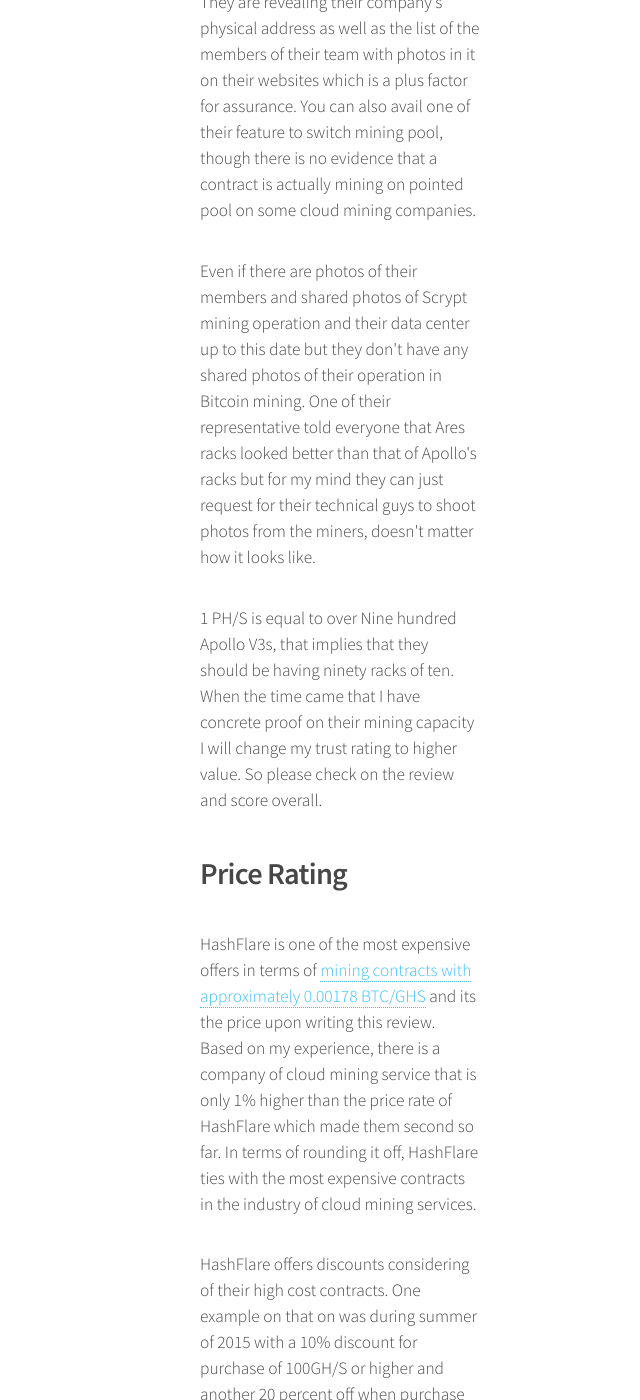
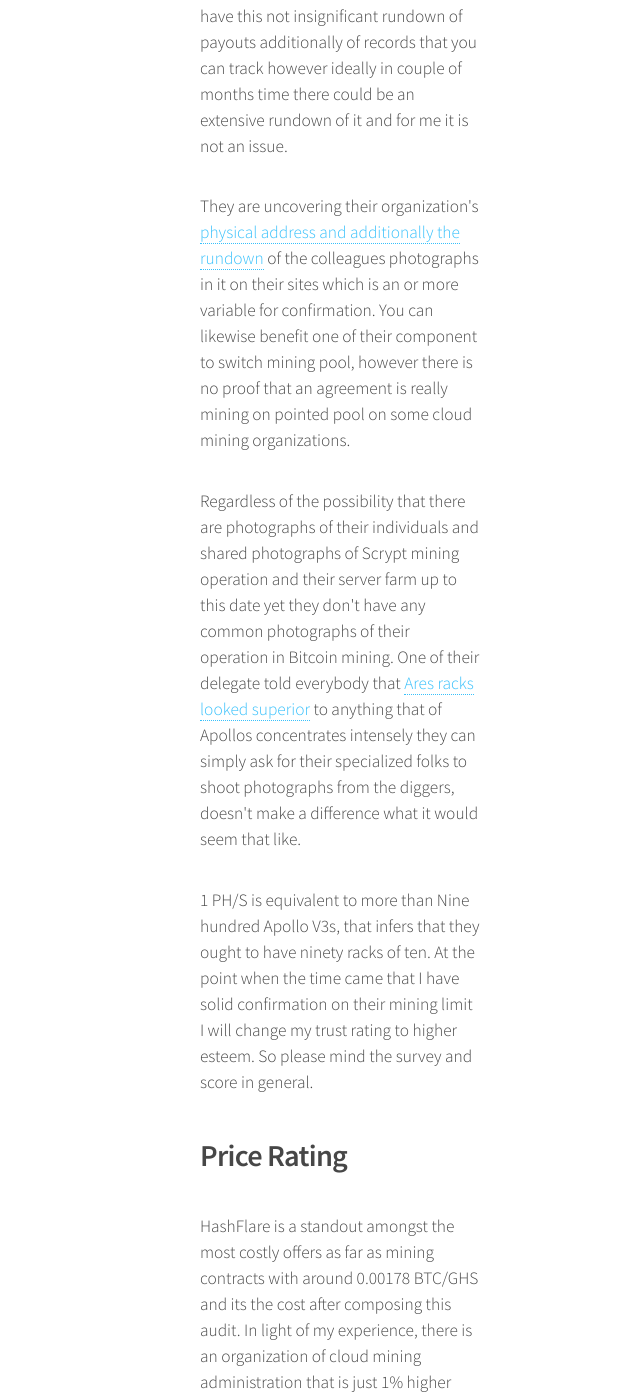
Before and after one commit to kripikroli/bitcoinminersnet_buhat, a Jekyll site: the page built from right-sidebar.html, in a window 1280 px wide and 1400 px high, scrolled down 1490 px. Shown: the whole window, without its empty margins (640-1280 px from the left). Built offline with Jekyll 4.4.1, drawn with Linux system fonts in a browser that asks for light colours; some of the changed text lies outside the part shown.

Commit message:
Update 2017-03-13-hashflare-cloud-mining-review.md

```diff
--- a/_posts/2017-03-13-hashflare-cloud-mining-review.md
+++ b/_posts/2017-03-13-hashflare-cloud-mining-review.md
@@ -16,52 +16,54 @@ toc:
 
 <h2 id="history">HashFlare History</h2>
 
-<p>HashCoins who offered hosting for <a href="/bitcoin-predictions-from-reserve-bank-of-india">mining contracts</a> on last quarter of 2015 had officially launched also their cloud mining service called HashFlare last 23rd of April 2015. They offered both altcoins and Bitcoin cloud mining services. </p>
+<p><a href="/usb-bitcoin-miner/">HashCoins who offered facilitating for mining contracts</a> on last quarter of 2015 had formally propelled likewise their cloud mining administration called HashFlare last 23rd of April 2015. They offered both altcoins and Bitcoin cloud mining administrations. </p>
 
-<p>HashFlare used a non-stock version of Apollo miner for their Bitcoin mining with SHA-256. HashFlare uses their Ares miner for mining with Scrypt. </p>
+{% include page-toc.html %}
 
-<p>All hardware has been provided by the parent company with data center of 2 Megawatt. Sergei Potapenko was the founder of HashCoins and it was located in Talin, Estonia on the year 2013.</p>
+<p>HashFlare utilized a non-stock rendition of Apollo excavator for their Bitcoin mining with SHA-256. HashFlare utilizes their Ares excavator for mining with Scrypt. The sum total of what equipment has been given by the parent organization with server farm of 2 Megawatt. Sergei Potapenko was the organizer of HashCoins and it was situated in Talin, Estonia on the year 2013. </p>
 
-<p>Looking at the data information, HashFlare is on top with 10K customers as of June 30, 2015 and counting who uses their cloud mining services that generates hash rate of over 1 PH/S.</p>
+<p>Taking a <a href="/how-to-mine-bitcoins/">gander at the information data</a>, HashFlare is on top with 10K clients as of June 30, 2015 and numbering who utilizes their cloud mining administrations that creates hash rate of more than 1 PH/S. </p>
 
 <h2 id="trust">Trust Rating</h2>
 
-<p>One of the newest company in <a href="/why-bitcoin-bill-of-north-dakota-is-failure">cloud mining services</a> is HashFlare and they have both Scrypt and SHA-256 mining services offered. Considering that they are that new on this industry, they don't have this long list of payouts also of records that you can track but hopefully in few months time there could be a long list of it and for me it is not an issue. </p>
+<p>One of the most up to date organization in cloud mining administrations is HashFlare and they have both Scrypt and SHA-256 mining administrations advertised. Considering that they are that new on this industry, they don't have this not insignificant rundown of payouts additionally of records that you can track however ideally in couple of months time there could be an extensive rundown of it and for me it is not an issue. </p>
 
-<p>They are revealing their company's physical address as well as the list of the members of their team with photos in it on their websites which is a plus factor for assurance. You can also avail one of their feature to switch mining pool, though there is no evidence that a contract is actually mining on pointed pool on some cloud mining companies.</p>
+<p>They are uncovering their organization's <a href="/what-is-bitcoin-mining-and-how-to-be-a-bitcoin-miner/">physical address and additionally the rundown</a> of the colleagues photographs in it on their sites which is an or more variable for confirmation. You can likewise benefit one of their component to switch mining pool, however there is no proof that an agreement is really mining on pointed pool on some cloud mining organizations. </p>
 
-<p>Even if there are photos of their members and shared photos of Scrypt mining operation and their data center up to this date but they don't have any shared photos of their operation in Bitcoin mining. One of their representative told everyone that Ares racks looked better than that of Apollo's racks but for my mind they can just request for their technical guys to shoot photos from the miners, doesn't matter how it looks like. </p>
+<p>Regardless of the possibility that there are photographs of their individuals and shared photographs of Scrypt mining operation and their server farm up to this date yet they don't have any common photographs of their operation in Bitcoin mining. One of their delegate told everybody that <a href="/bitcoin-in-venezuela-hides-when-crisis-strikes/">Ares racks looked superior</a> to anything that of Apollos concentrates intensely they can simply ask for their specialized folks to shoot photographs from the diggers, doesn't make a difference what it would seem that like. </p>
 
-<p>1 PH/S is equal to over Nine hundred Apollo V3s, that implies that they should be having ninety racks of ten.  When the time came that I have concrete proof on their mining capacity I will change my trust rating to  higher value. So please check on the review and score overall.</p>
+<p>1 PH/S is equivalent to more than Nine hundred Apollo V3s, that infers that they ought to have ninety racks of ten. At the point when the time came that I have solid confirmation on their mining limit I will change my trust rating to higher esteem. So please mind the survey and score in general. </p>
 
 <h2 id="price">Price Rating</h2>
 
-<p>HashFlare is one of the most expensive offers in terms of <a href="/beijing-threatens-shut-down-bitcoin-exchanges">mining contracts with approximately 0.00178 BTC/GHS</a> and its the price upon writing this review. Based on my experience, there is a company of cloud mining service that is only 1% higher than the price rate of HashFlare which made them second so far. In terms of rounding it off, HashFlare ties with the most expensive contracts in the industry of cloud mining services.</p>
+<p>HashFlare is a standout amongst the most costly offers as far as mining contracts with around 0.00178 BTC/GHS and its the cost after composing this audit. In light of my experience, there is an organization of cloud mining administration that is just 1% higher than the value rate of HashFlare which made them second up until now. As far as adjusting it off, HashFlare ties with the most costly contracts in the business of cloud mining administrations. </p>
 
-<p>HashFlare offers discounts considering of their high cost contracts. One example on that on was during summer of 2015 with a 10% discount for purchase of 100GH/S or higher and another 20 percent off when purchase of 5TH/S or higher. So when it is successfully bought, they can enjoy lowered price to their contracts. HashFlare also has a very low price fee for maintenance and that makes  them an affordable cloud mining contracts.</p>
+<p>HashFlare offers rebates considering of their high cost contracts. One case on that on was amid summer of 2015 with a 10% markdown for buy of 100GH/S or higher and another 20 percent off when buy of 5TH/S or higher. </p>
+
+<p>So when it is effectively purchased, they can appreciate brought cost down to their agreements. HashFlare additionally has a low value charge for upkeep and that makes them a moderate cloud mining contracts. </p>
 
 <h2 id="maintenance">Maintenance Fee Rating</h2>
 
-<p>HashFlare.io have the lowest maintenance fee to offer even if they are second in the most expensive cloud mining contract, of course not counting the no-fee cloud mining companies maintenance fee. A <a href="/bitcoin-gambling-investments-512">remarkable rate of USD 0.03/GH/month</a> might be because they are seated in Estonia where electricity is very cheap and is next big comfort than no-fee. </p>
+<p>HashFlare.io have the least upkeep charge to offer regardless of the possibility that they are second in the most costly cloud mining contract, obviously not including the no-expense cloud mining organizations support charge. A noteworthy rate of USD 0.03/GH/month may be on the grounds that they are situated in Estonia where power is exceptionally shabby and is next enormous solace than no-expense. </p>
 
-<p>This drop of maintenance fee will drop more considering that they will be using Uranus miners in the future where they continue to use Apollo technology for the meantime, assuming also that they materialize in the future. Knowing that they have a low maintenance fee, it will be a huge impact on the mining earnings and the return of investments as well.</p>
+<p>This drop of support charge will drop all the more considering that they will utilize Uranus mineworkers later on where they keep on using Apollo innovation for the interim, accepting additionally that they emerge later on. Realizing that they have a low support charge, it will be a gigantic effect on the mining profit and the arrival of speculations also. </p>
 
 <h2 id="dashboard">Dashboard Rating</h2>
 
-<p>HashFlare has an astonishing mining interface and you can check it when you already have an account after sign up. In terms of usability, for me I would rank them as 1/3 of the other cloud mining companies even if the services they offered is not the same with the other top mining companies. When you try to withdraw your payments it will be very smooth also and a <a href="/bitcoinminer/blob/gh-pages/_posts/2017-02-14-irb-warns-against-bitcoin-breaks-usd-1000">two factor authentication of email will be sent to you</a>. </p>
+<p>HashFlare has a bewildering <a href="/thinking-over-retiring-on-bitcoin/">mining interface</a> and you can check it when you as of now have a record after information exchange. As far as ease of use, for me I would rank them as 1/3 of the other cloud mining organizations regardless of the possibility that the administrations they offered is not the same with the other top mining organizations. </p>
 
-<p>What makes the dashboard cool is the graphical representation of your earnings overtime, balances, mining pool allocation and as well as revenue per day per terahash. The reports review is incredibly laid out for you. I personally appreciate the mining pool allocation feature of HashFlare, like most companies of cloud mining offers selectable mining pool and will be forcing you in choosing a singe pool.</p>
+<p>When you attempt to pull back your installments it will be extremely smooth likewise and a two component validation of email will be sent to you. What makes the dashboard cool is the graphical portrayal of your profit extra time, parities, <a href="/how-to-avoid-bitcoin-cloud-mining-scams/">mining pool distribution</a> and also income every day per terahash. The reports survey is amazingly laid out for you. I for one welcome the mining pool portion highlight of HashFlare, as most organizations of cloud mining offers selectable mining pool and will compel you in picking a sear pool. </p>
 
 <h2 id="reliability">Payment Reliability Rating</h2>
 
-<p>After the deduction of maintenance fees as expected, they gave me the <a href="/what-is-bitcoin-mining-and-how-to-be-a-bitcoin-miner">exact revenue and HashFlare</a> on my account made payments on time. It only takes 15 minutes to appear on my Bitcoin wallet funds when I tried withdrawing in from HashFlare and that means they have a very fast service that will cater your transaction into the block chain right away upon requesting for withdrawal.</p>
+<p>After the reasoning of upkeep charges not surprisingly, they gave me the correct income and HashFlare for me made installments on time. It just takes 15 minutes to show up on my Bitcoin wallet stores when I took a stab at pulling back in from HashFlare and that implies they have a quick administration that will provide food your exchange into the square chain immediately after asking for withdrawal. </p>
 
 <h2 id="referral">HashFlare Referral</h2>
 
-<p>Hash Flare also has been on top with the highest referral bonus percentage on overall cloud mining companies where they offered 10% referral bonus. Even if they do not offer any sign up bonus when you sign up into their website, they do offer some special offers as mention above. HashFlare overall is a very solid in giving special bonuses and the generosity is on top with the other cloud mining companies. </p>
+<p>Hash Flare additionally has been on top with the most elevated referral reward rate on general cloud mining organizations where they offered 10% referral reward. <a href="/software/">Regardless of the possibility</a> that they don't offer any join reward when you join into their site, they do offer some extraordinary offers as say above. HashFlare by and large is an exceptionally strong in giving unique rewards and the liberality is on top with the other cloud mining organizations. </p>
 
 <h2 id="conclusion">Conclusion</h2>
 
-<p>HashFlare might not be the best cloud mining company to <a href="/how-to-avoid-bitcoin-cloud-mining-scams">trust with and their cost</a> may not be fine compare to others, they do have a lower maintenance cost and a very solid bonus on referrals which edges them from others. </p>
+<p>HashFlare won't not be the best cloud mining organization to trust with and their cost may not be fine contrast with others, they do have a <a href="/pools/">lower support cost and an exceptionally</a> strong reward on referrals which edges them from others. </p>
 
-Feel Free to use my referral link to sign up for <a href="http://geni.us/hashflare">HashFlare’s Cloud Mining Service!</a>
+<p>Feel Free to use my referral link to sign up for <a href="http://geni.us/hashflare">HashFlare’s Cloud Mining Service!</a></p>
```
